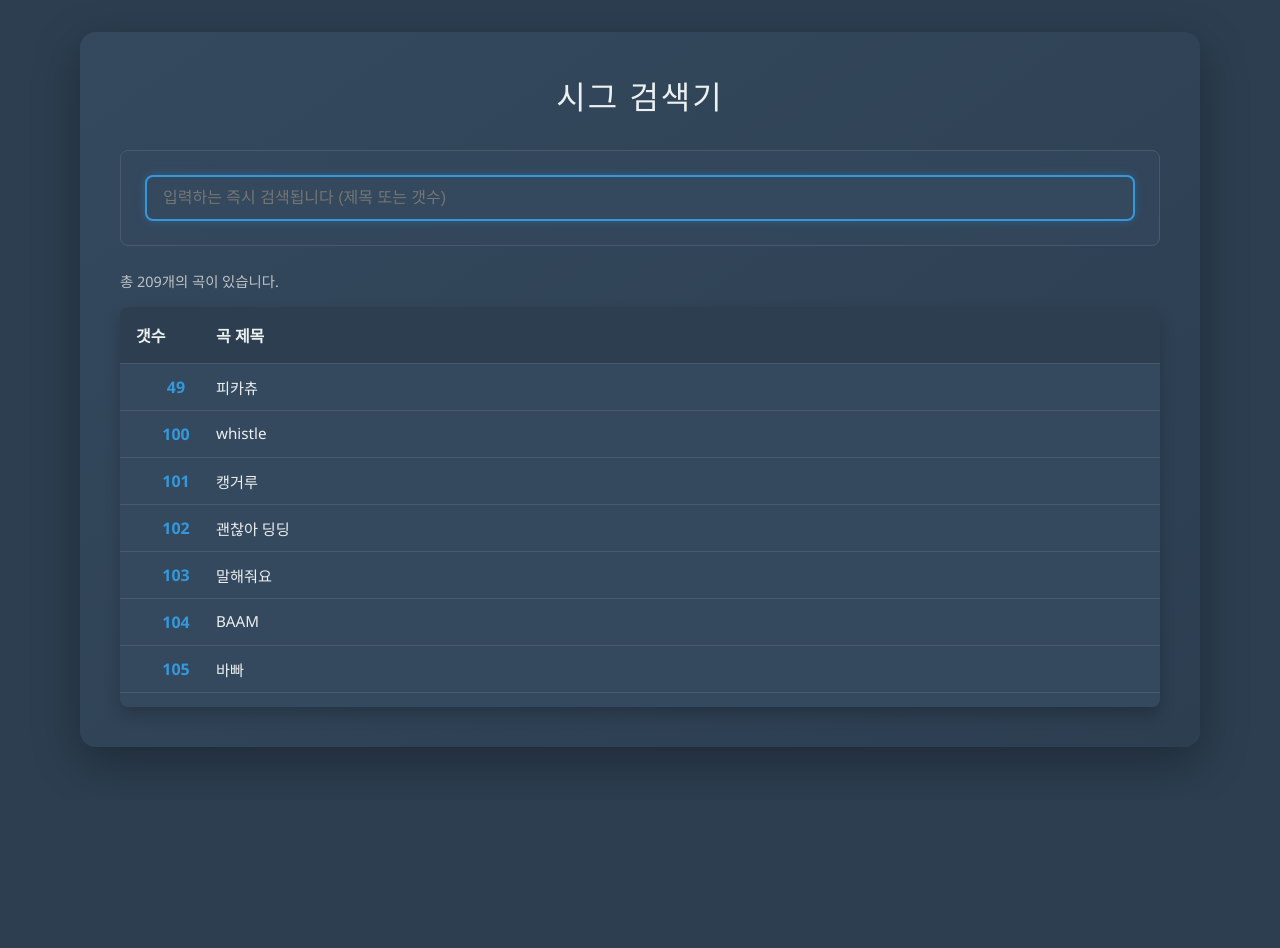
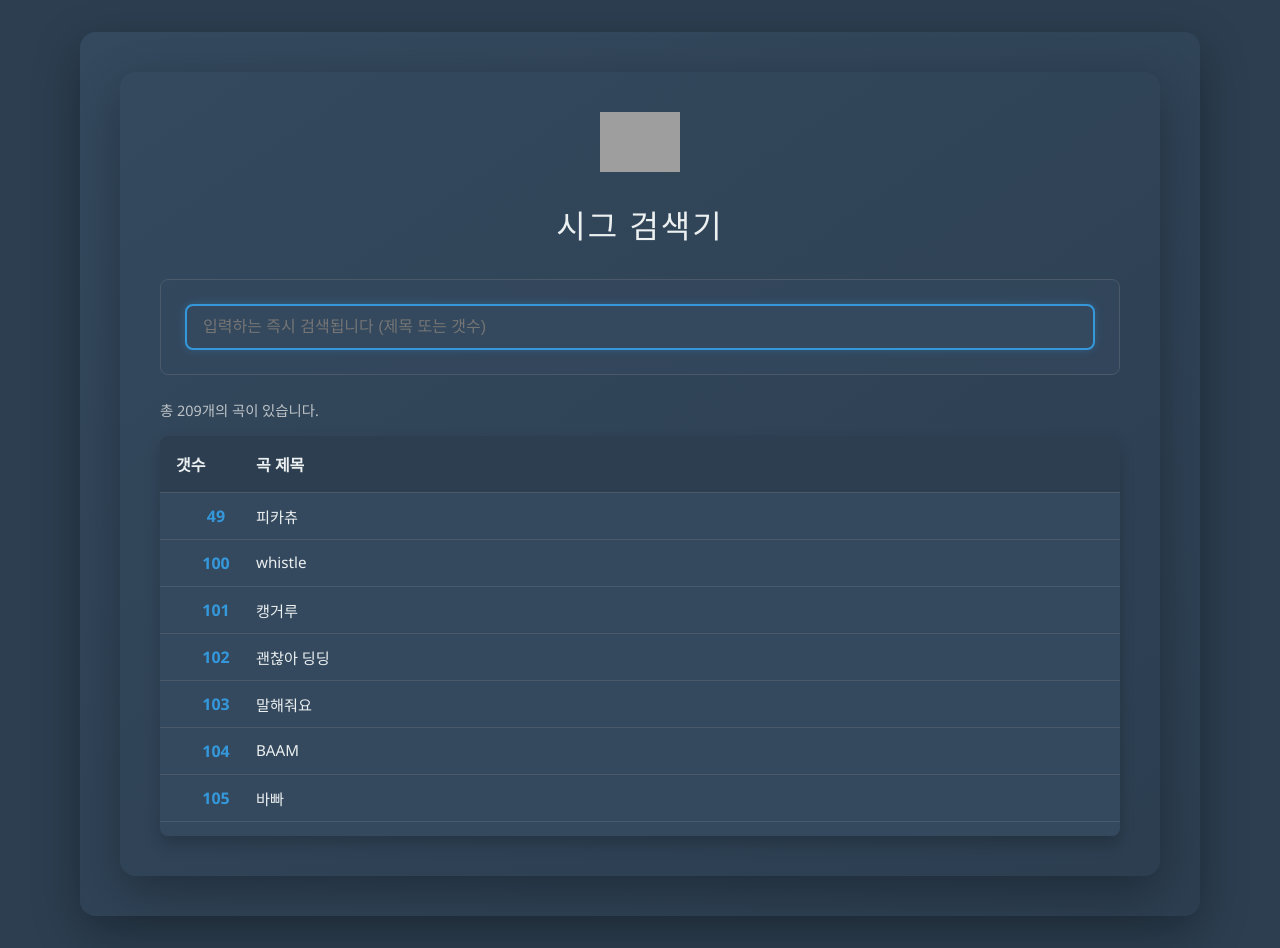
Before and after one commit to viceuser/jooha, a plain HTML site: page jooha.html in a window 1280 px wide. Before the commit the page ends 800 px from the top, so only its background shows below. Drawn offline with Linux system fonts and the light colour scheme; grey boxes are pictures that could not be loaded.

Commit message:
Update jooha.html

```diff
--- a/jooha.html
+++ b/jooha.html
@@ -196,6 +196,10 @@
 
 <body>
     <div class="main-wrapper">
+          <div class="main-wrapper">
+            <div style="text-align:center; margin-bottom:1.5rem;">
+                <img src="logo.png" alt="로고" style="height:60px;" />
+            </div>
         <h1 class="header">시그 검색기</h1>
 
         <div class="finder-panel">
```
